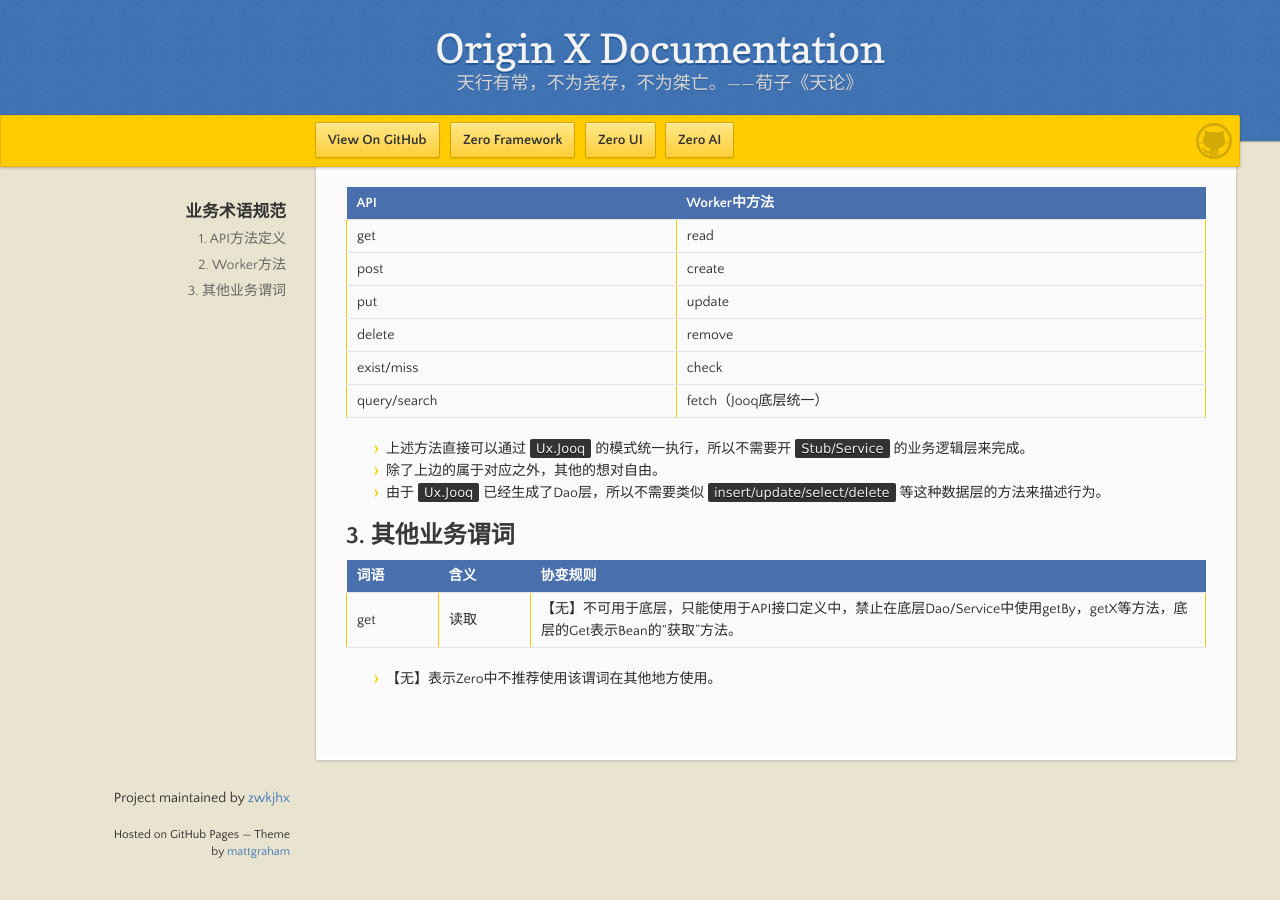
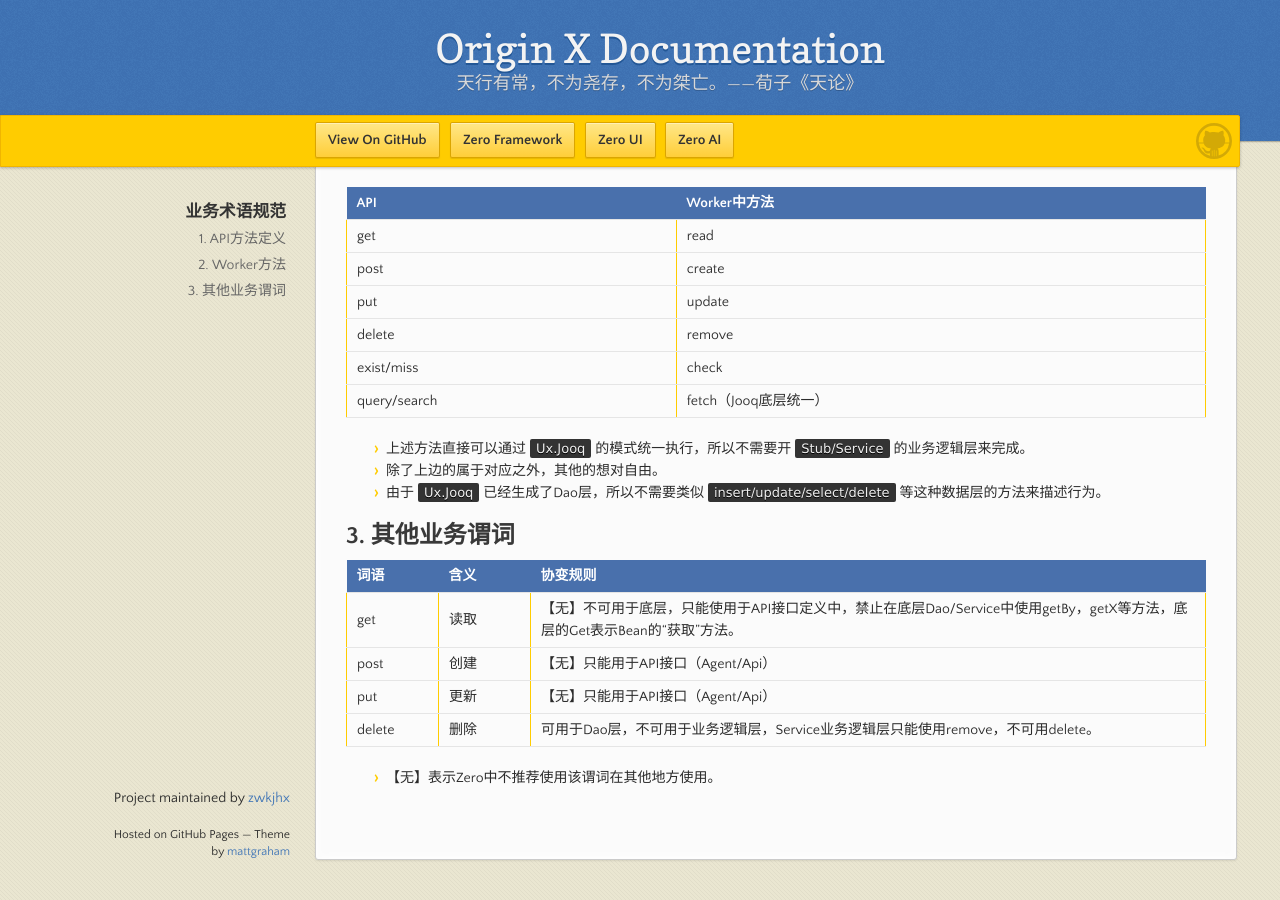
Before and after one commit to zwkjhx/ox-doc, a Jekyll site: the page built from specification/1-zerogui-fan/spc-003-ye-wu-zhu-yu-gui-fan.md, in a window 1280 px wide and 900 px high, scrolled down 732 px. Built offline with Jekyll 4.4.1, drawn with Linux system fonts in a browser that asks for light colours; our own code applies the rules of GitHub Pages for plain Markdown files.

Commit message:
Updates specification/1-zerogui-fan/spc-003-ye-wu-zhu-yu-gui-fan.md
Auto commit by GitBook Editor

```diff
--- a/specification/1-zerogui-fan/spc-003-ye-wu-zhu-yu-gui-fan.md
+++ b/specification/1-zerogui-fan/spc-003-ye-wu-zhu-yu-gui-fan.md
@@ -44,5 +44,8 @@
 | 词语 | 含义 | 协变规则 |
 | :--- | :--- | :--- |
 | get | 读取 | 【无】不可用于底层，只能使用于API接口定义中，禁止在底层Dao/Service中使用getBy，getX等方法，底层的Get表示Bean的“获取”方法。 |
+| post | 创建 | 【无】只能用于API接口（Agent/Api） |
+| put | 更新 | 【无】只能用于API接口（Agent/Api） |
+| delete | 删除 | 可用于Dao层，不可用于业务逻辑层，Service业务逻辑层只能使用remove，不可用delete。 |
 
 * 【无】表示Zero中不推荐使用该谓词在其他地方使用。
```
